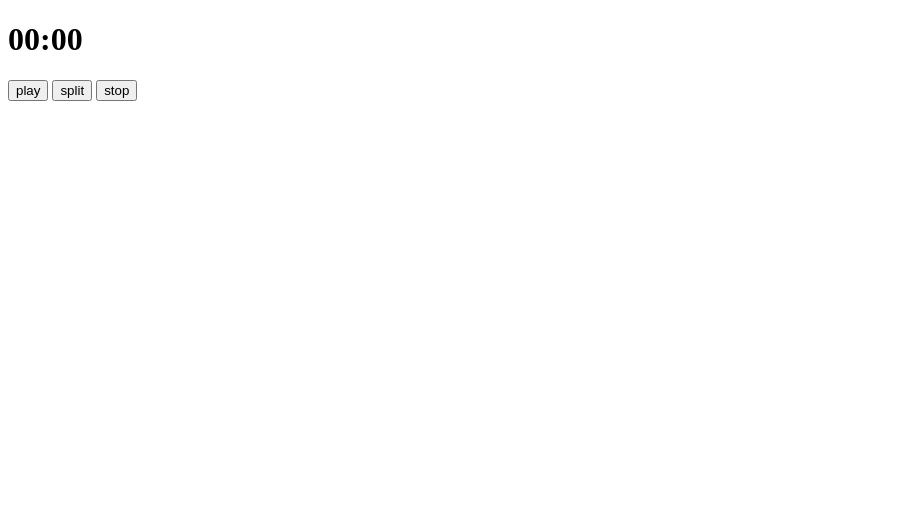
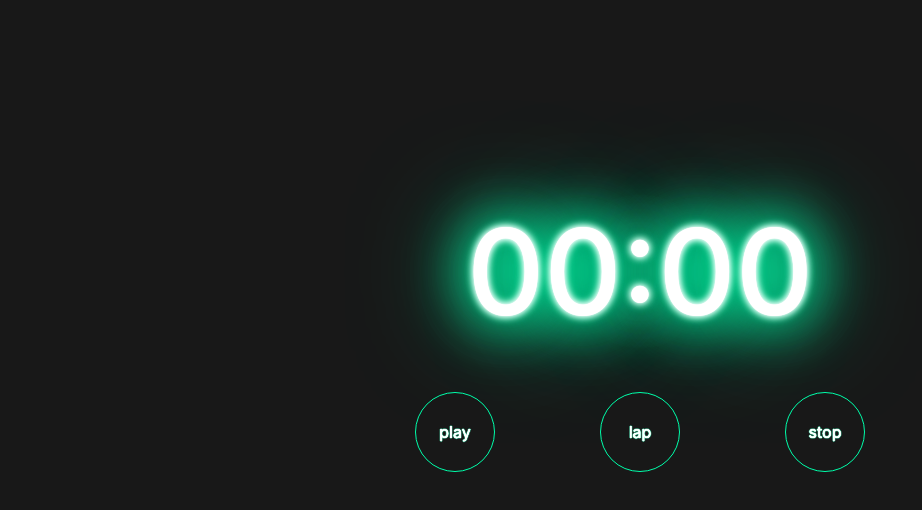
Before and after one commit to xayalahmad/stopwatch, a plain HTML site: page index.html in a window 1280 px wide. Shown: the whole page, without its empty margins (0-922 px from the left). Drawn offline with nearby package versions, Linux system fonts and the light colour scheme.

Commit message:
add design

```diff
--- a/index.html
+++ b/index.html
@@ -5,16 +5,26 @@
     <meta http-equiv='X-UA-Compatible' content='IE=edge'>
     <title>Page Title</title>
     <meta name='viewport' content='width=device-width, initial-scale=1'>
+    <link rel="stylesheet" href="https://cdn.jsdelivr.net/npm/bootstrap@4.6.1/dist/css/bootstrap.min.css" integrity="sha384-zCbKRCUGaJDkqS1kPbPd7TveP5iyJE0EjAuZQTgFLD2ylzuqKfdKlfG/eSrtxUkn" crossorigin="anonymous">
+    <link rel="stylesheet" href="./style.css">
 </head>
-<body>
-    <div></div>
-    <h1 id="watch">00:00</h1>
-    <h2 id="splitWatch"></h2>
+<body class="w-100 d-flex justify-content-center align-items-center" style="background-color: #181818;">
+<div class="m-auto" style="position: relative; top: 200px;">
+    <h1 class="text-center m-auto text-white" id="watch" style="font-size: 120px; ">00:00</h1>
 
-    <button id="play">play</button>
-    <button id="split">split</button>
-    <button id="stop">stop</button>
-
+<div class="row justify-content-between mt-5 mb-3" style="width: 450px;">
+    <button class="rounded-circle text-white" style="width: 80px; height: 80px; background-color: #181818; border: 1px solid #0fa;" id="play">play</button>
+    <button class="rounded-circle text-white" style="width: 80px; height: 80px; background-color: #181818; border: 1px solid #0fa;" id="split">lap</button>
+    <button class="rounded-circle text-white" style="width: 80px; height: 80px; background-color: #181818; border: 1px solid #0fa;" id="stop">stop</button>
+</div>
+ <h2 id="splitWatch"></h2>
+</div>
+<!-- <div class="d-flex justify-content-between" style="font-size: 50px;">
+    <div>${i+1}</div>
+    <div id="splitWatch">${q}</div>
+</div> -->
+    <script src="https://cdn.jsdelivr.net/npm/jquery@3.5.1/dist/jquery.slim.min.js" integrity="sha384-DfXdz2htPH0lsSSs5nCTpuj/zy4C+OGpamoFVy38MVBnE+IbbVYUew+OrCXaRkfj" crossorigin="anonymous"></script>
+<script src="https://cdn.jsdelivr.net/npm/bootstrap@4.6.1/dist/js/bootstrap.bundle.min.js" integrity="sha384-fQybjgWLrvvRgtW6bFlB7jaZrFsaBXjsOMm/tB9LTS58ONXgqbR9W8oWht/amnpF" crossorigin="anonymous"></script>
     <script src="script.js"></script>
 </body>
 </html>
--- a/script.js
+++ b/script.js
@@ -2,7 +2,7 @@ let play = document.querySelector('#play')
 let stop = document.querySelector('#stop')
 let split = document.querySelector('#split')
 let realTime
-let second = 05
+let second = 01
 let arr = []
 let funcİtem
 
@@ -34,7 +34,10 @@ stop.addEventListener("click", function(){
 split.addEventListener("click", function(){
     // clearInterval(funcİtem)
     arr.push(realTime)
-    document.querySelector("#splitWatch").innerHTML = arr.map((q)=>{
-        return `<h5 id="splitWatch">${q}</h5>`
+    document.querySelector("#splitWatch").innerHTML = arr.map((q, i)=>{
+        return `<div class="d-flex justify-content-between text-white mt-2 pl-3 pr-3 pb-1" style="font-size: 20px; border-bottom: 1px solid #0fa">
+        <div>${i+1}.</div>
+        <div id="splitWatch">${q}</div>
+    </div>`
     }).join("")
 })
--- /dev/null
+++ b/style.css
@@ -0,0 +1,34 @@
+#watch{
+    color: #fff;
+    text-shadow:
+      /* White glow */
+      0 0 7px #fff,
+      0 0 8px #fff,
+      0 0 1px #fff,
+      /* Green glow */
+      0 0 12px #0fa,
+      0 0 52px #0fa,
+      0 0 62px #0fa,
+      0 0 72px #0fa,
+      0 0 121px #0fa;
+}
+.rounded-circle{
+    color: #fff;
+    text-shadow:
+      /* White glow */
+      0 0 1px #fff,
+      0 0 1px #fff,
+      0 0 0px #fff,
+      /* Green glow */
+      0 0 0px #0fa,
+      0 0 1px #0fa,
+      0 0 1px #0fa,
+      0 0 1px #0fa,
+      0 0 1px #0fa;
+    transition: all 0.5s;
+
+}
+.rounded-circle:hover{
+    transition: all 0.5s;
+    transform: scale(0.9);
+}
```
